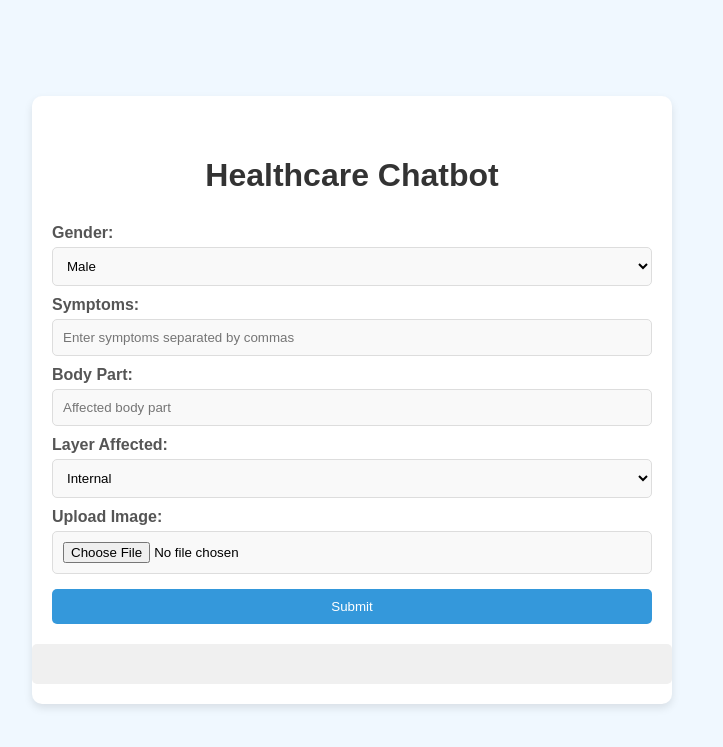
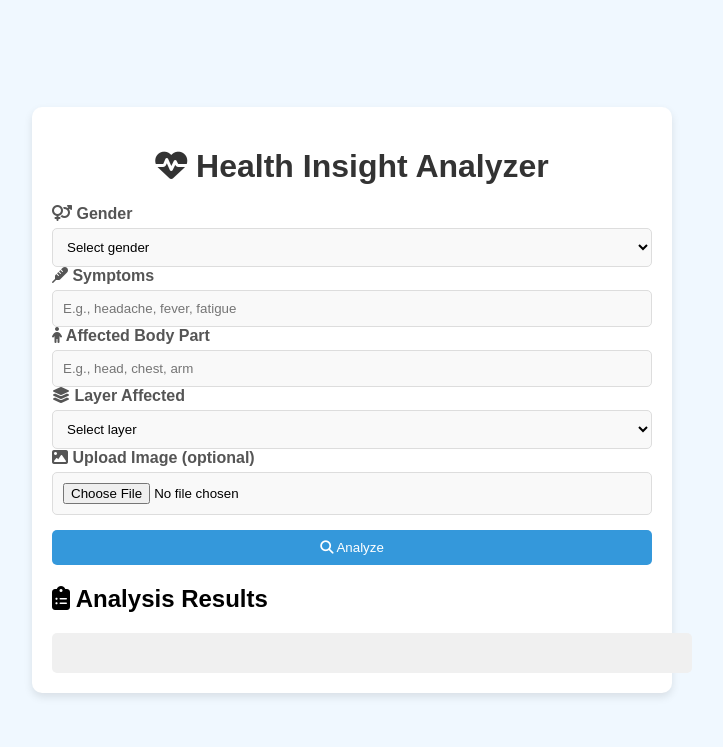
Before and after one commit to kvcops/KV-Nexus, a Flask app: page /analyze in a window 1280 px wide. Shown: the top 747 px of the page, without its empty margins (288-1011 px from the left). Run offline with Flask 2, Linux system fonts and the light colour scheme; some libraries are stand-ins or nearby versions.

Commit message:
Update analyze.html

```diff
--- a/templates/analyze.html
+++ b/templates/analyze.html
@@ -3,63 +3,62 @@
 <head>
   <meta charset="UTF-8">
   <meta name="viewport" content="width=device-width, initial-scale=1.0">
-  <title>Healthcare Chatbot</title>
+  <title>Health Insight Analyzer</title>
+  <link href="https://fonts.googleapis.com/css2?family=Poppins:wght@300;400;500;600&display=swap" rel="stylesheet">
+  <link rel="stylesheet" href="https://cdnjs.cloudflare.com/ajax/libs/font-awesome/6.1.1/css/all.min.css">
   <link rel="stylesheet" href="/static/health_styles.css">
 </head>
 <body>
   <div class="container">
-    <div class="image-preview">
-      <img id="image-preview" src="" hidden>
-    </div>
-    <div class="chatbot-form">
-      <h1>Healthcare Chatbot</h1>
-      <form id="chatbot-form">
-        <label for="gender">Gender:</label>
-        <select id="gender" name="gender">
+    <header>
+      <h1><i class="fas fa-heartbeat"></i> Health Insight Analyzer</h1>
+    </header>
+    <main>
+      <section class="input-section">
+        <form id="health-form">
+          <div class="form-group">
+            <label for="gender"><i class="fas fa-venus-mars"></i> Gender</label>
+            <select id="gender" name="gender" required>
+              <option value="">Select gender</option>
               <option value="male">Male</option>
               <option value="female">Female</option>
               <option value="other">Other</option>
             </select>
-
-        <label for="symptoms">Symptoms:</label>
-        <input type="text" id="symptoms" name="symptoms" placeholder="Enter symptoms separated by commas">
-
-        <label for="body-part">Body Part:</label>
-        <input type="text" id="body-part" name="body-part" placeholder="Affected body part">
-
-        <label for="layer">Layer Affected:</label>
-        <select id="layer" name="layer">
+          </div>
+          <div class="form-group">
+            <label for="symptoms"><i class="fas fa-thermometer"></i> Symptoms</label>
+            <input type="text" id="symptoms" name="symptoms" placeholder="E.g., headache, fever, fatigue" required>
+          </div>
+          <div class="form-group">
+            <label for="body-part"><i class="fas fa-child"></i> Affected Body Part</label>
+            <input type="text" id="body-part" name="body-part" placeholder="E.g., head, chest, arm" required>
+          </div>
+          <div class="form-group">
+            <label for="layer"><i class="fas fa-layer-group"></i> Layer Affected</label>
+            <select id="layer" name="layer" required>
+              <option value="">Select layer</option>
               <option value="internal">Internal</option>
               <option value="external">External</option>
             </select>
-
-        <label for="image">Upload Image:</label>
-        <input type="file" id="image" name="image" onchange="previewImage()">
-
-        <button type="submit">Submit</button>
+          </div>
+          <div class="form-group">
+            <label for="image"><i class="fas fa-image"></i> Upload Image (optional)</label>
+            <input type="file" id="image" name="image" accept="image/*" onchange="handleImageUpload()">
+          </div>
+          <button type="submit"><i class="fas fa-search"></i> Analyze</button>
         </form>
+      </section>
+      <section class="preview-section" id="preview-section" style="display: none;">
+        <div id="image-preview-container">
+          <img id="image-preview" src="" alt="Image preview">
+        </div>
+      </section>
+    </main>
+    <section class="result-section" id="result-section">
+      <h2><i class="fas fa-clipboard-list"></i> Analysis Results</h2>
       <div id="response"></div>
-    </div>
+    </section>
   </div>
   <script src="/static/script.js"></script>
-  <script>
-    function previewImage() {
-      const image = document.getElementById('image').files[0];
-      if (image) {
-        const reader = new FileReader();
-        reader.onload = function (e) {
-          const imageUrl = e.target.result;
-          const imagePreview = document.getElementById('image-preview');
-          imagePreview.src = imageUrl;
-          imagePreview.hidden = false; // Show the image when loaded
-        };
-        reader.readAsDataURL(image);
-      } else {
-        const imagePreview = document.getElementById('image-preview');
-        imagePreview.src = "";
-        imagePreview.hidden = true; // Hide the image when no file is selected
-      }
-    }
-  </script>
 </body>
 </html>
```
Lines whose indentation alone changed are shown as unchanged.
